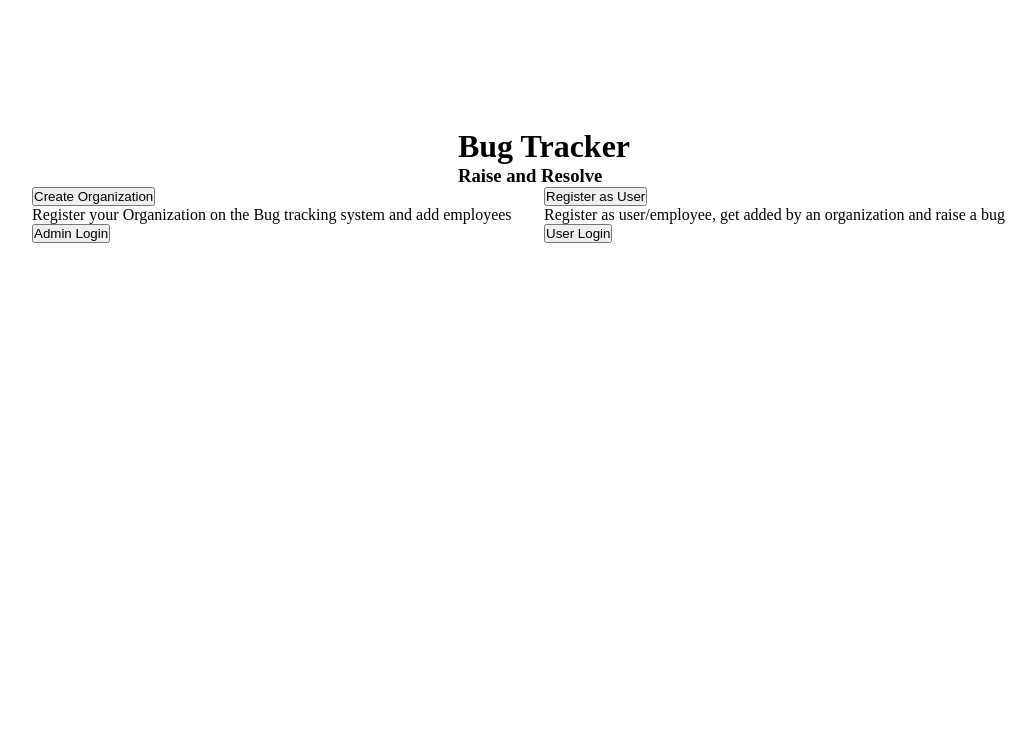
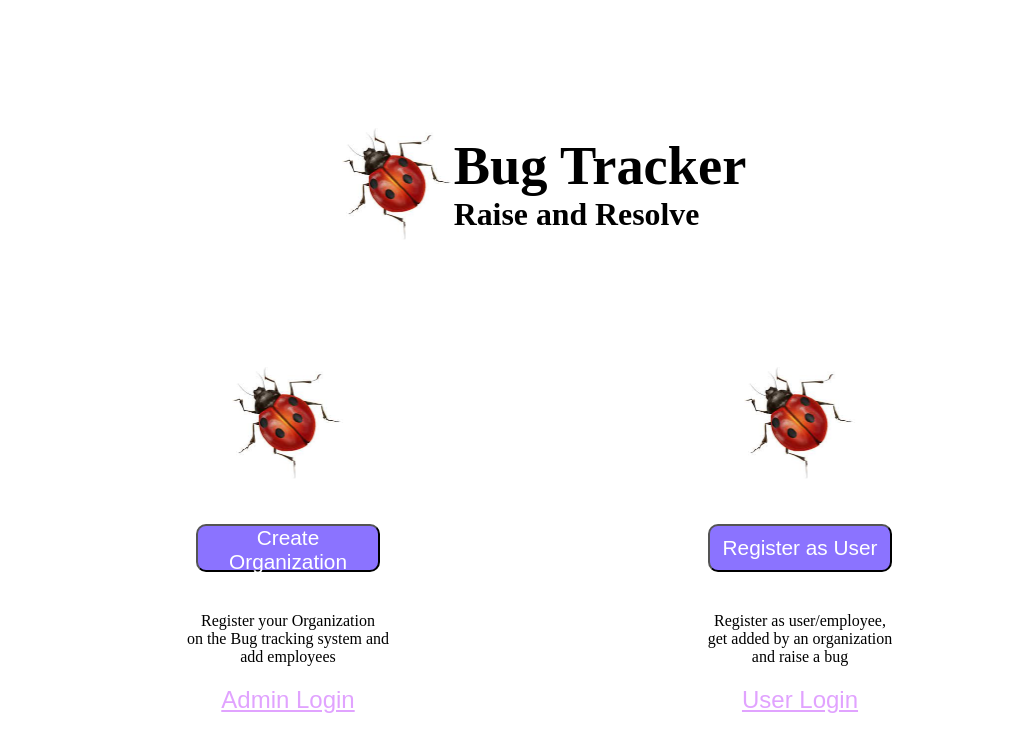
Before and after one commit to BISTArk/TRINIT_7IQ_DEV02, a React (Create React App) app in the folder client/: page / in a window 1280 px wide. Shown: the top 752 px of the page, without its empty margins (96-1132 px from the left). Built offline with nearby package versions, Linux system fonts and the light colour scheme; no server answers.

Commit message:
Landing kinda done

```diff
--- a/client/src/pages/Landing/Landing.jsx
+++ b/client/src/pages/Landing/Landing.jsx
@@ -1,9 +1,10 @@
 import "./Landing.scss"
+import orgimg from '../../assets/index.png'
 
 function Landing() {
   return <div className='mainland'>
     <div className="title">
-      <img src="" alt="" className="bugimg"/>
+      <img src={orgimg} alt="" className="bugimg"/>
       <div className="text">
         <h1>
           Bug Tracker
@@ -15,18 +16,18 @@ function Landing() {
     </div>
     <div className="sections">
       <section className="org">
-        <img className="icon"></img>
+        <img className="icon" src={orgimg}></img>
         <button className="create-btn">Create Organization</button>
         <p>
-        Register your Organization on the Bug tracking system and add employees
+        Register your Organization <br/> on the Bug tracking system and<br/> add employees
         </p>
         <button className="login-btn">Admin Login</button>
       </section>
       <section className="user">
-      <img className="icon"></img>
+      <img className="icon" src={orgimg}></img>
         <button className="create-btn"> Register as User </button>
-        <p>
-        Register as user/employee, get added by an organization and raise a bug</p>
+        <p >
+        Register as user/employee,<br/> get added by an organization<br/> and raise a bug</p>
         <button className="login-btn">User Login</button>
       </section>
     </div>
--- a/client/src/pages/Landing/Landing.scss
+++ b/client/src/pages/Landing/Landing.scss
@@ -7,10 +7,13 @@
 
     .title{
         justify-content: center;
+        align-items: center;
         display: flex;
+        font-size: 1.7rem;
 
         .bugimg{
-
+            width: 7rem;
+            height: 7rem;
         }
 
         .text{
@@ -20,14 +23,78 @@
 
     .sections{
         display: flex;
-        align-items: center;
+        justify-content: center;
 
         .org{
             flex: 1;
+            display: flex;
+            flex-direction: column;
+            align-items: center;
+            padding: 10%;
+            justify-content: center;
+            .icon{
+                width: 7rem;
+                height: 7rem;
+                margin: 25px;
+            }
+            .create-btn{
+                background-color: #8b73ff;
+                color: white;
+                border-radius: 10px;
+                height: 3rem;
+                margin: 20px 50px;
+                width: 60%;
+                font-size: 1.3rem;
+                cursor: pointer;
+            }
+            p{
+                text-align: center;
+                margin: 20px;
+            }
+            .login-btn{
+                background-color: white;
+                color: #e1a3ff;
+                border: none;
+                font-size: 1.5rem;
+                text-decoration: underline;
+                cursor: pointer;
+            }
         }
 
         .user{
             flex: 1;
+            display: flex;
+            flex-direction: column;
+            padding: 10%;
+            align-items: center;
+            justify-content: center;
+            .icon{
+                width: 7rem;
+                margin: 25px;
+                height: 7rem;
+            }
+            .create-btn{
+                background-color: #8b73ff;
+                color: white;
+                border-radius: 10px;
+                height: 3rem;
+                margin: 20px 50px;
+                width: 60%;
+                font-size: 1.3rem;
+                cursor: pointer;
+            }
+            p{
+                text-align: center;
+                margin: 20px;
+            }
+            .login-btn{
+                background-color: white;
+                color: #e1a3ff;
+                border: none;
+                font-size: 1.5rem;
+                text-decoration: underline;
+                cursor: pointer;
+            }
         }
     }
 }
```
Also changed, not shown: client/src/assets/index.png (added).
